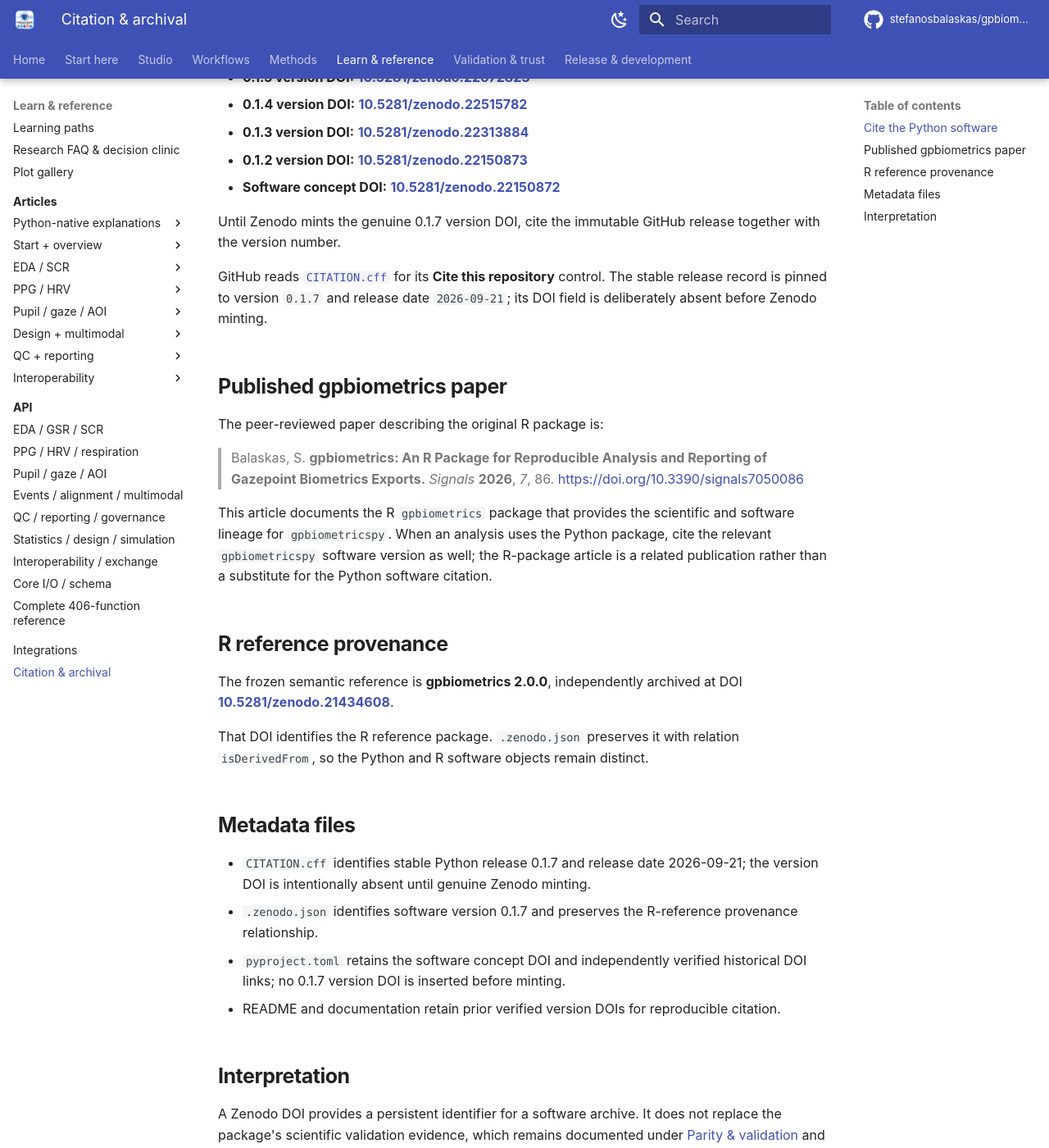
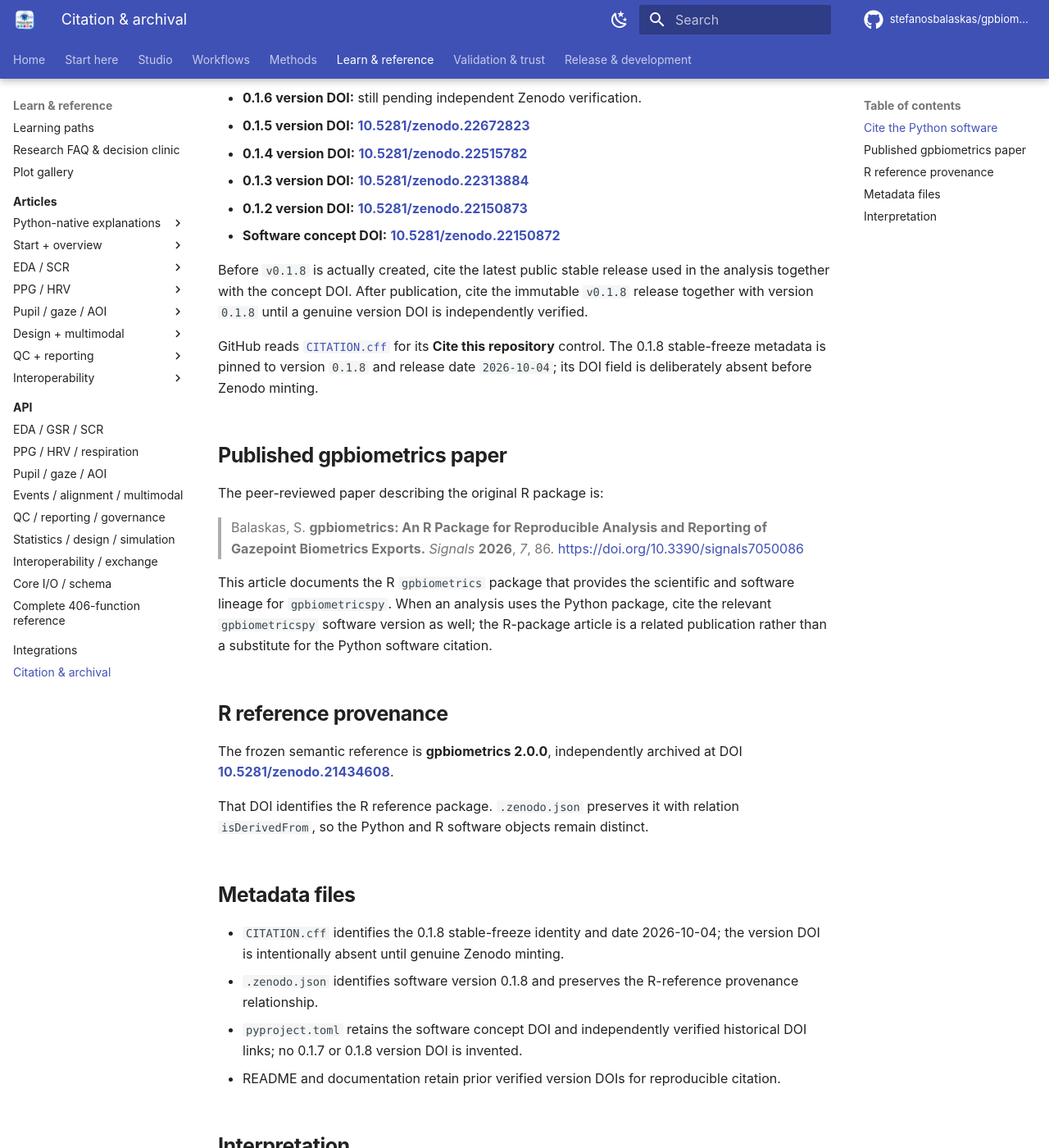
Before and after one commit to stefanosbalaskas/gpbiometricspy, an MkDocs documentation site: the page built from docs/citation.md, in a window 1280 px wide and 1400 px high, scrolled down 549 px. Shown: the whole window at 82% size. Built offline with MkDocs 1.6.1 and Material for MkDocs 9.7.7, drawn with Linux system fonts in a browser that asks for light colours; plug-ins that fetch from the network failed and are left out; comment, search, counter and statistics services are not loaded; some of the changed text lies outside the part shown.

```diff
--- a/docs/citation.md
+++ b/docs/citation.md
@@ -3,14 +3,15 @@
 `gpbiometricspy` is archived through Zenodo.
 
 <div class="gp-version-note">
-<strong>Current citation state:</strong> stable Python release <code>0.1.7</code> is frozen on <strong>2026-09-21</strong>. The software concept DOI remains <strong>10.5281/zenodo.22150872</strong>. A 0.1.7 version DOI will be recorded only after Zenodo genuinely ingests the immutable <code>v0.1.7</code> GitHub release.
+<strong>Current citation state:</strong> Python release <code>0.1.8</code> is being frozen on <strong>2026-10-04</strong> from qualified source <code>a75eb1d73791213e6e830ff94975f632455632e2</code>. The software concept DOI remains <strong>10.5281/zenodo.22150872</strong>. A 0.1.8 version DOI will be recorded only after Zenodo genuinely ingests an immutable <code>v0.1.8</code> GitHub release.
 </div>
 
 ## Cite the Python software
 
 For reproducibility, cite the exact software release used.
 
-- **0.1.7 version DOI:** pending genuine Zenodo ingestion; no DOI is invented before minting.
+- **0.1.8 version DOI:** pending genuine Zenodo ingestion; no DOI is invented before minting.
+- **0.1.7 version DOI:** still pending independent Zenodo verification.
 - **0.1.6 version DOI:** still pending independent Zenodo verification.
 - **0.1.5 version DOI:** **[10.5281/zenodo.22672823](https://doi.org/10.5281/zenodo.22672823)**
 - **0.1.4 version DOI:** **[10.5281/zenodo.22515782](https://doi.org/10.5281/zenodo.22515782)**
@@ -18,9 +19,9 @@ For reproducibility, cite the exact software release used.
 - **0.1.2 version DOI:** **[10.5281/zenodo.22150873](https://doi.org/10.5281/zenodo.22150873)**
 - **Software concept DOI:** **[10.5281/zenodo.22150872](https://doi.org/10.5281/zenodo.22150872)**
 
-Until Zenodo mints the genuine 0.1.7 version DOI, cite the immutable GitHub release together with the version number.
+Before `v0.1.8` is actually created, cite the latest public stable release used in the analysis together with the concept DOI. After publication, cite the immutable `v0.1.8` release together with version `0.1.8` until a genuine version DOI is independently verified.
 
-GitHub reads [`CITATION.cff`](https://github.com/stefanosbalaskas/gpbiometricspy/blob/main/CITATION.cff) for its **Cite this repository** control. The stable release record is pinned to version `0.1.7` and release date `2026-09-21`; its DOI field is deliberately absent before Zenodo minting.
+GitHub reads [`CITATION.cff`](https://github.com/stefanosbalaskas/gpbiometricspy/blob/main/CITATION.cff) for its **Cite this repository** control. The 0.1.8 stable-freeze metadata is pinned to version `0.1.8` and release date `2026-10-04`; its DOI field is deliberately absent before Zenodo minting.
 
 ## Published gpbiometrics paper
 
@@ -38,9 +39,9 @@ That DOI identifies the R reference package. `.zenodo.json` preserves it with re
 
 ## Metadata files
 
-- `CITATION.cff` identifies stable Python release 0.1.7 and release date 2026-09-21; the version DOI is intentionally absent until genuine Zenodo minting.
-- `.zenodo.json` identifies software version 0.1.7 and preserves the R-reference provenance relationship.
-- `pyproject.toml` retains the software concept DOI and independently verified historical DOI links; no 0.1.7 version DOI is inserted before minting.
+- `CITATION.cff` identifies the 0.1.8 stable-freeze identity and date 2026-10-04; the version DOI is intentionally absent until genuine Zenodo minting.
+- `.zenodo.json` identifies software version 0.1.8 and preserves the R-reference provenance relationship.
+- `pyproject.toml` retains the software concept DOI and independently verified historical DOI links; no 0.1.7 or 0.1.8 version DOI is invented.
 - README and documentation retain prior verified version DOIs for reproducible citation.
 
 ## Interpretation
```
